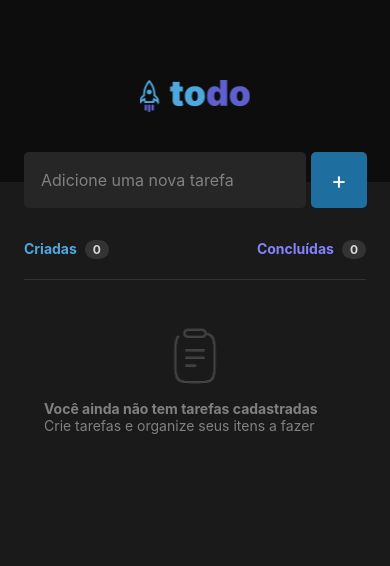
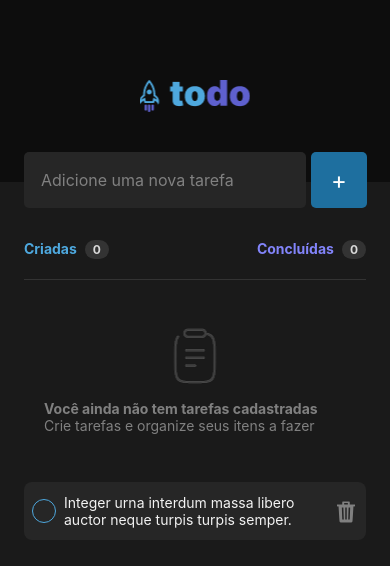
Before and after one commit to GiovannyFialho/todo-app, a React Native app: screen / in a window 390 px wide. Shown: the top 566 px of the page. Built offline with nearby package versions, Linux system fonts and the light colour scheme.

Commit message:
criacao do card de tarefa

```diff
--- a/package.json
+++ b/package.json
@@ -12,11 +12,13 @@
     "expo": "~52.0.33",
     "expo-status-bar": "~2.0.1",
     "react": "18.3.1",
-    "react-native": "0.76.7"
+    "react-native": "0.76.7",
+    "react-native-vector-icons": "^10.2.0"
   },
   "devDependencies": {
     "@babel/core": "^7.25.2",
     "@types/react": "~18.3.12",
+    "@types/react-native-vector-icons": "^6.4.18",
     "typescript": "^5.3.3"
   },
   "private": true
--- /dev/null
+++ b/src/components/task/index.tsx
@@ -0,0 +1,39 @@
+import { useState } from "react";
+import { Text, TouchableOpacity, View } from "react-native";
+import Ionicons from "react-native-vector-icons/Ionicons";
+import MaterialIcons from "react-native-vector-icons/MaterialIcons";
+
+import { colors } from "../../theme/colors";
+
+import { styles } from "./styles";
+
+interface TaskProps {
+  status?: boolean;
+  text: string;
+}
+
+export function Task({ status = false, text }: TaskProps) {
+  const [checked, setChecked] = useState(status);
+
+  const handleToggleCheck = () => setChecked(!checked);
+  const handleDelete = () => alert("Tarefa excluída!");
+
+  return (
+    <View style={styles.container}>
+      <TouchableOpacity
+        style={[styles.checkbox, checked && styles.checkboxChecked]}
+        onPress={handleToggleCheck}
+      >
+        {checked && <MaterialIcons name="check" size={15} color="#fff" />}
+      </TouchableOpacity>
+
+      <Text style={[styles.text, checked && styles.textCompleated]}>
+        {text}
+      </Text>
+
+      <TouchableOpacity onPress={handleDelete} style={styles.trash}>
+        <Ionicons name="trash-sharp" size={24} color={colors["gray-300"]} />
+      </TouchableOpacity>
+    </View>
+  );
+}
--- /dev/null
+++ b/src/components/task/styles.ts
@@ -0,0 +1,44 @@
+import { StyleSheet } from "react-native";
+
+import { colors } from "../../theme/colors";
+
+export const styles = StyleSheet.create({
+  container: {
+    width: "100%",
+    flexDirection: "row",
+    alignItems: "center",
+    gap: 8,
+    paddingVertical: 12,
+    paddingHorizontal: 8,
+    borderRadius: 8,
+    backgroundColor: colors["gray-500"],
+  },
+  checkbox: {
+    width: 24,
+    height: 24,
+    borderRadius: 999,
+    borderWidth: 1,
+    borderColor: colors.blue,
+    alignItems: "center",
+    justifyContent: "center",
+    backgroundColor: colors["gray-500"],
+  },
+  checkboxChecked: {
+    backgroundColor: colors["purple-dark"],
+    borderColor: colors["purple-dark"],
+  },
+  text: {
+    flex: 1,
+    fontSize: 14,
+    fontWeight: "400",
+    color: colors["gray-100"],
+  },
+  textCompleated: {
+    textDecorationLine: "line-through",
+    color: colors["gray-300"],
+  },
+  trash: {
+    width: 24,
+    height: 24,
+  },
+});
--- a/src/screens/Home/index.tsx
+++ b/src/screens/Home/index.tsx
@@ -10,6 +10,9 @@ import {
 } from "react-native";
 
 import { colors } from "../../theme/colors";
+
+import { Task } from "../../components/task";
+
 import { styles } from "./styles";
 
 export function Home() {
@@ -79,6 +82,8 @@ export function Home() {
               Crie tarefas e organize seus itens a fazer
             </Text>
           </View>
+
+          <Task text="Integer urna interdum massa libero auctor neque turpis turpis semper." />
         </View>
       </View>
     </TouchableWithoutFeedback>
```
Also changed, not shown: 1 other file (tests, documents, lock files or other folders).
